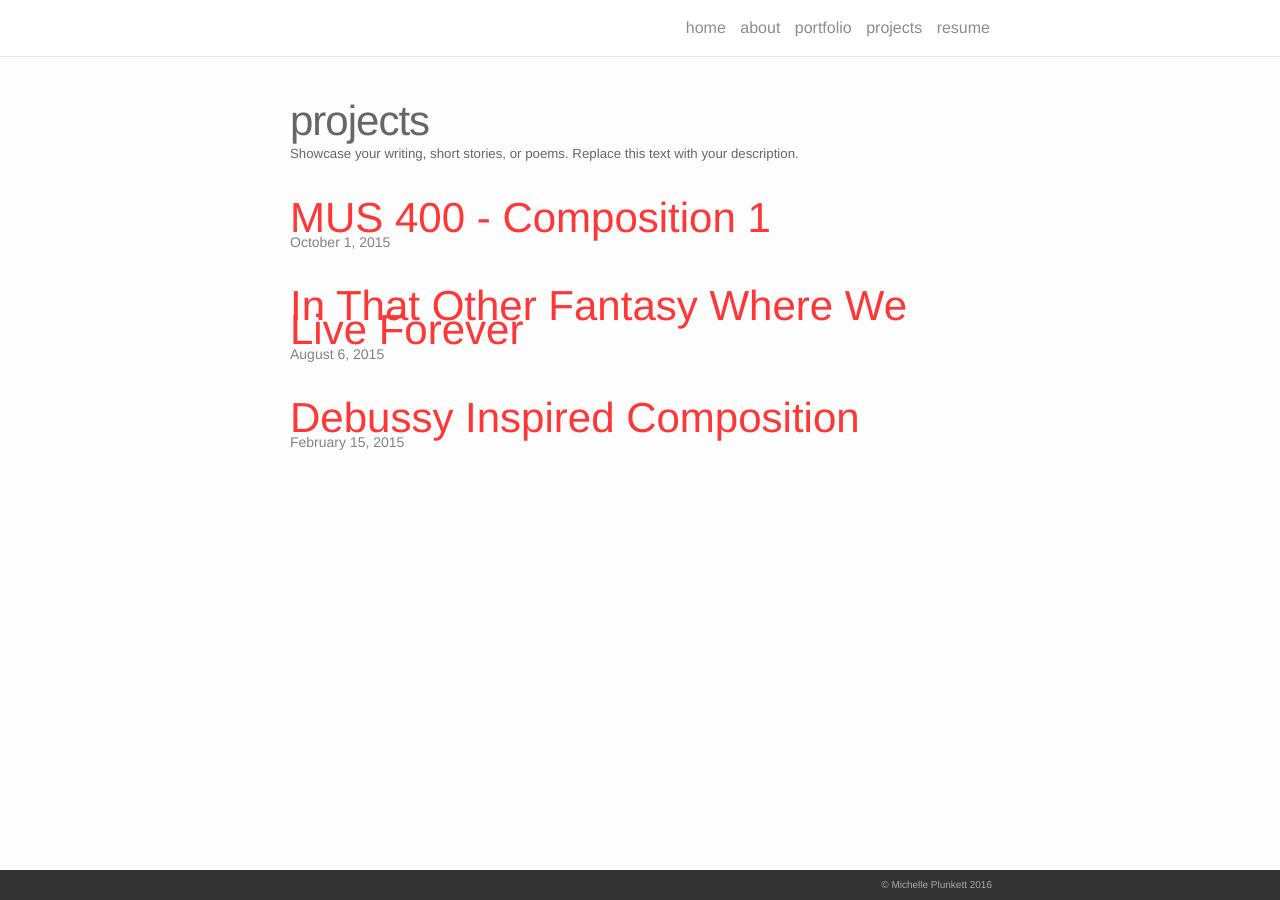
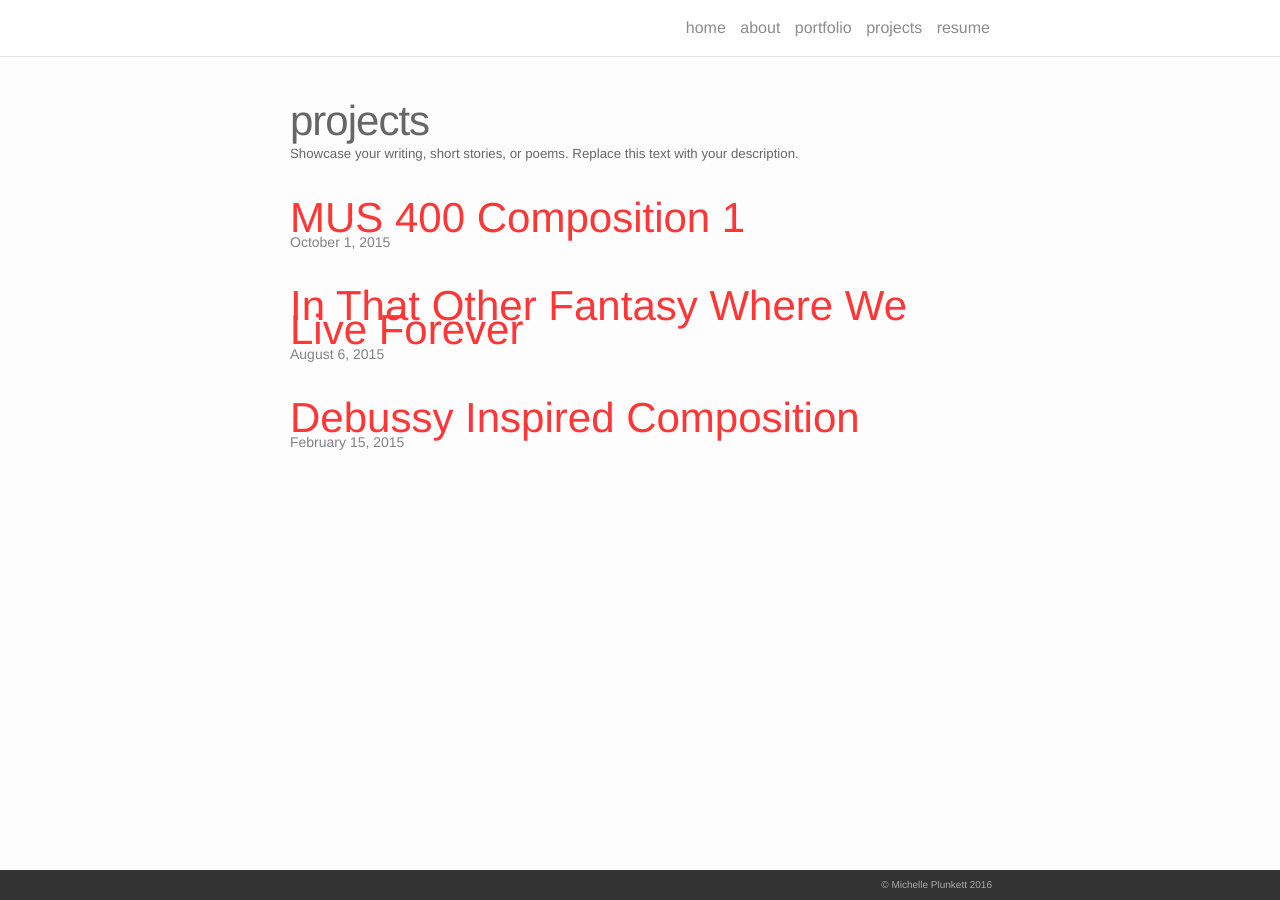
Before and after one commit to michelleplunkett/michelleplunkett.github.io, a Jekyll site: the page built from projects.md, in a window 1280 px wide. Built offline with Jekyll 4.4.1, drawn with Linux system fonts in a browser that asks for light colours; nearby versions of some CDN libraries.

```diff
--- a/_projects/2015-07-06-soliloquy.markdown
+++ b/_projects/2015-07-06-soliloquy.markdown
@@ -1,6 +1,6 @@
 ---
 layout: post
-title: MUS 400 - Composition 1
+title: MUS 400 Composition 1
 date: 2015-10-01
 ---
 
```
